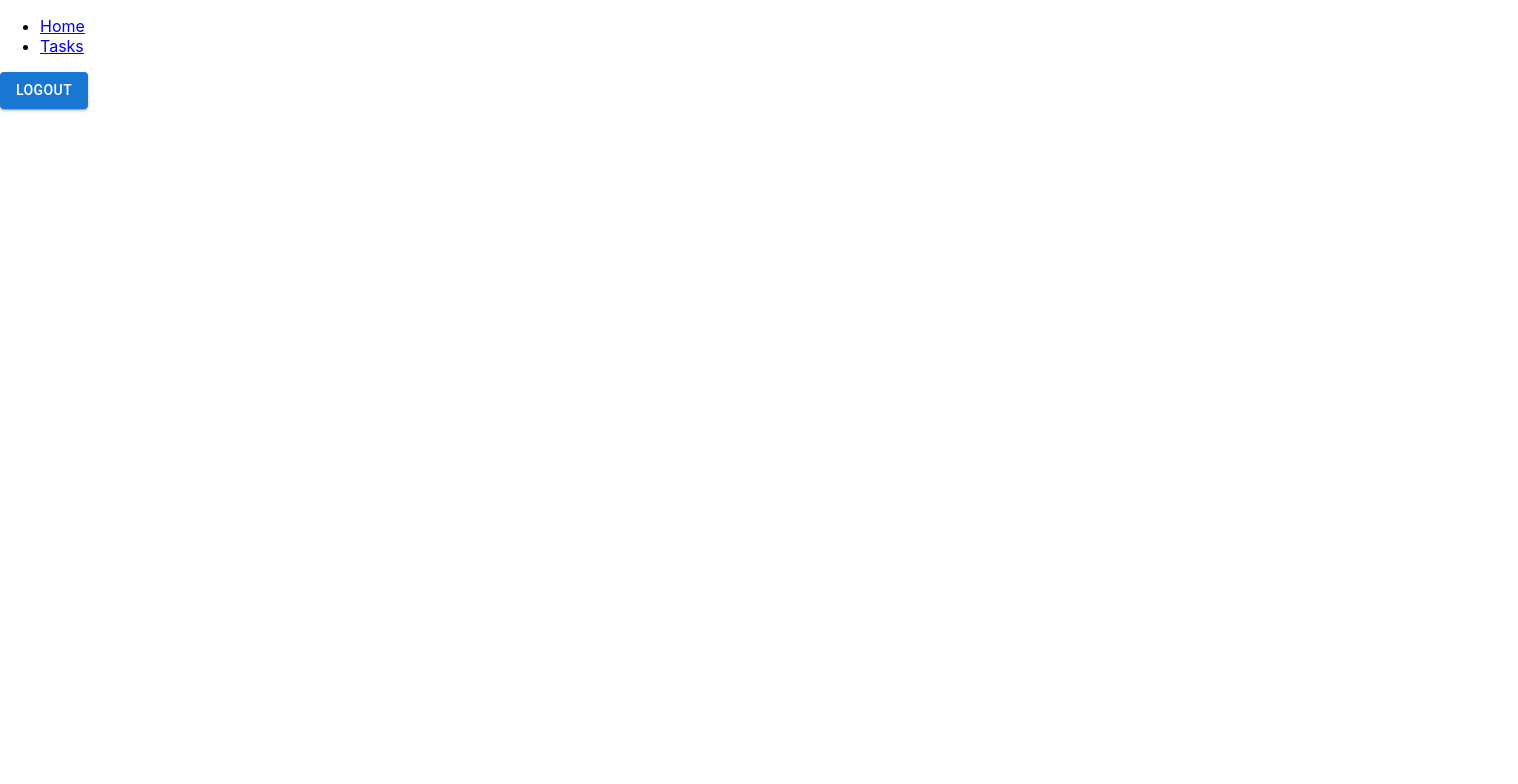
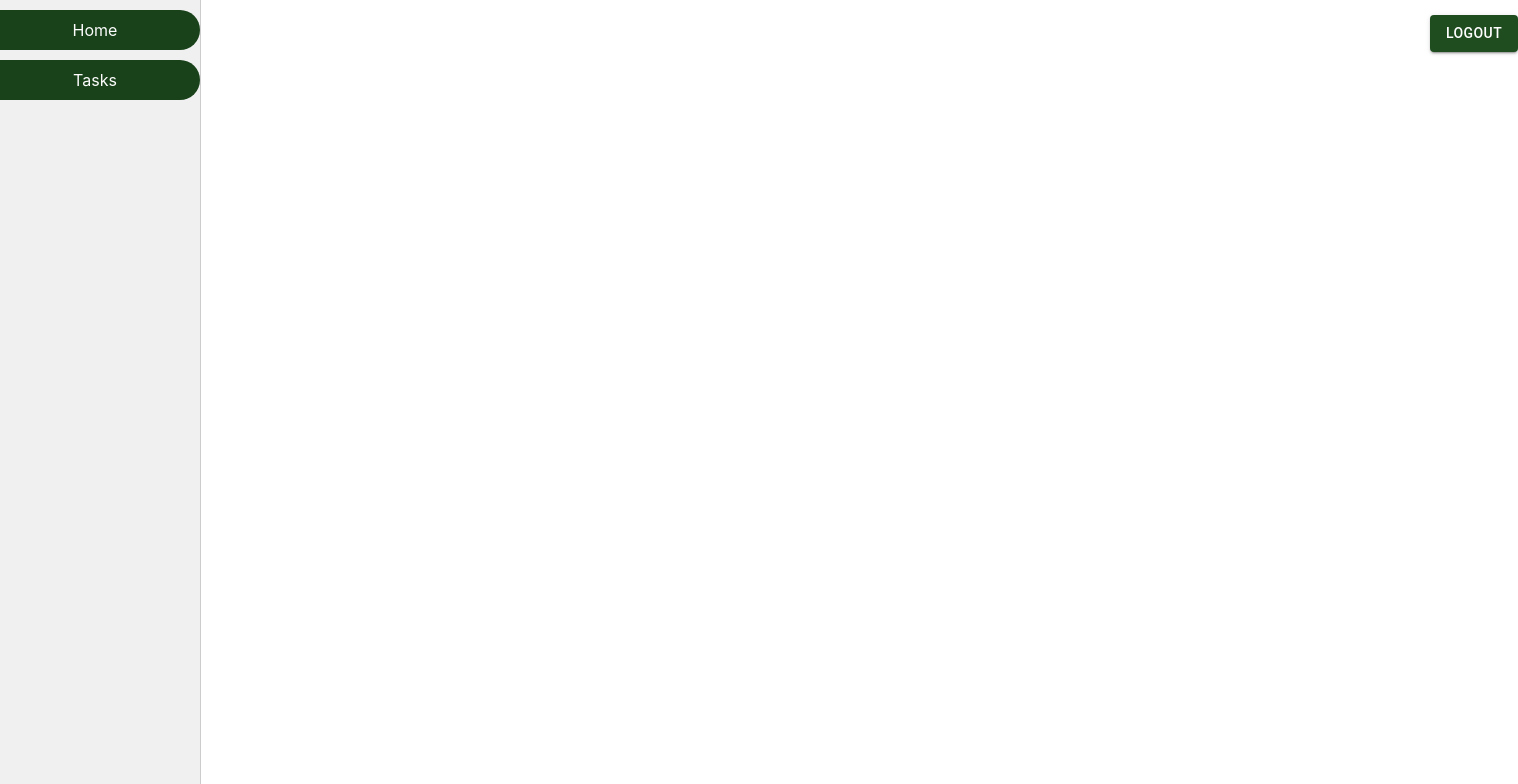
Before and after one commit to ayababa12/SkillSphere, a React (Create React App) app in the folder frontend/: page / in a window 1280 px wide. Shown: the top 784 px of the page, 1518 px wide, since content can reach past the window. Built offline with nearby package versions, Linux system fonts and the light colour scheme; sample sign-in values are in the browser's storage.

Commit message:
styled nav bar and logout button

```diff
--- a/frontend/src/components/navigation.js
+++ b/frontend/src/components/navigation.js
@@ -1,3 +1,4 @@
+import '../styles/navigation.css'
 import React from 'react';
 import { Link } from 'react-router-dom';
 
--- a/frontend/src/pages/authentication.js
+++ b/frontend/src/pages/authentication.js
@@ -3,7 +3,8 @@ import { useState, useEffect } from "react";
 import Button from '@mui/material/Button';
 import TextField from '@mui/material/TextField';
 import {SERVER_URL} from '../App'
-import { getUserToken, saveUserToken, clearUserToken ,getIsManager, saveIsManager} from "../localStorage";import { Link } from 'react-router-dom';
+import { getUserToken, saveUserToken, clearUserToken ,getIsManager, saveIsManager} from "../localStorage";
+import { Link } from 'react-router-dom';
 import { useNavigate  } from 'react-router-dom';
 
 
--- a/frontend/src/pages/home.js
+++ b/frontend/src/pages/home.js
@@ -10,16 +10,18 @@ const HomePage = ({ isManager }) => {
 
   return (
     <div>
-      <Navigation isManager={isManager}/>
-                  <Button
-                    color="primary"
+
+
+      <div style={{ marginTop:'15px',marginLeft: '1430px' }}>
+                  <Button  style={{backgroundColor: '#1f4d20'}}
                     variant="contained"
                     onClick={() => {clearUserToken(); navigate("/authentication");}} //go back to login page
                   >
                     Logout
                   </Button>
 
-
+      </div>
+      <Navigation isManager={isManager}/>
     </div>
   );
 };
--- /dev/null
+++ b/frontend/src/styles/navigation.css
@@ -0,0 +1,45 @@
+/* navigation.css */
+
+nav {
+    position: fixed;
+    top: 0;
+    left: 0;
+    height: 100%;
+    width: 200px; /* Adjust width as needed */
+    background-color: #f0f0f0; /* Background color for navigation */
+    border-right: 1px solid #ccc; /* Bar to separate navigation from the rest of the page */
+  }
+
+  ul {
+    list-style-type: none;
+    padding: 0;
+    margin: 0;
+  }
+
+  li {
+    border-radius: 0 20px 20px 0;
+    position: relative;
+    background-color: #19421a;
+  }
+
+  li::before {
+    content: '';
+    position: absolute;
+    top: 0;
+    left: 0;
+    width: 8px; /* Adjust width of the green button-like box */
+    height: 100%;
+
+  }
+
+  li a {
+    margin-top: 10px;
+    margin-bottom: 10px;
+    margin-right: 10px;
+    display: block;
+    padding: 10px;
+    text-decoration: none;
+    color: rgb(252, 252, 252);
+    text-align: center;
+
+  }
```
